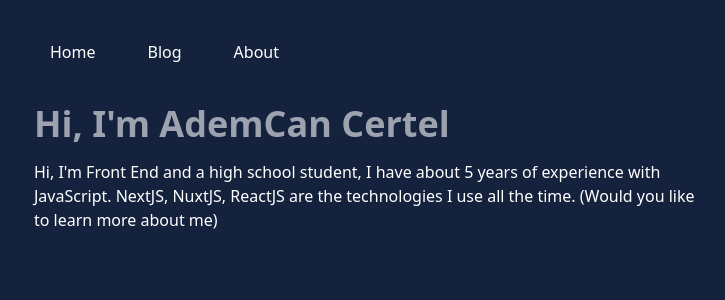
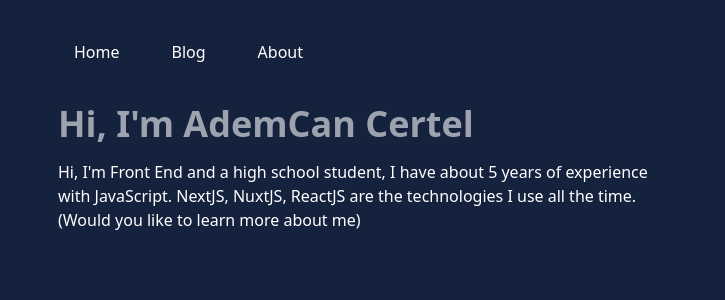
Before and after one commit to AdemCanCertel-zz/website, a Next.js app: page / in a window 1280 px wide. Shown: the top 300 px of the page, without its empty margins (270-995 px from the left). Built offline with nearby package versions, Linux system fonts and the light colour scheme.

Commit message:
update ✨

```diff
--- /dev/null
+++ b/next-medx.json
@@ -0,0 +1,8 @@
+{
+    "post": {
+      "contentPath": "content",
+      "basePath": "src/pages/blog",
+      "sortBy": "date",
+      "sortOrder": "desc"
+    }
+  }
--- a/package.json
+++ b/package.json
@@ -17,6 +17,7 @@
   },
   "dependencies": {
     "next": "^11.1.2",
+    "next-mdx": "^0.6.1",
     "react": "^17.0.2",
     "react-dom": "^17.0.2"
   },
--- a/src/assets/css/global.css
+++ b/src/assets/css/global.css
@@ -3,7 +3,7 @@
 @tailwind utilities;
 
 @layer components {
-    .header-container {
-        @apply max-w-2xl mx-auto
+    .full-container {
+        @apply max-w-2xl mx-auto px-6
     }
 }
--- a/src/components/Header/Header.jsx
+++ b/src/components/Header/Header.jsx
@@ -2,7 +2,7 @@ import Link from 'next/link'
 
 export default function Header() {
     return (
-        <header className="header-container py-10">
+        <header className="full-container py-10">
             <nav className="space-x-5">
                 <Link href="/">
                     <a className="hover:bg-gray-400 p-4	px-4 py-4 rounded-lg">Home</a>
--- /dev/null
+++ b/src/components/Social.jsx
@@ -0,0 +1,19 @@
+function Button({ href, green }) {
+    return (
+        <a
+            href={href}
+            blank
+            className="flex items-center p-3 text-white rounded-md"
+        >
+            {green}
+        </a>
+    )
+}
+
+export default function Social() {
+    return (
+       <div>
+
+       </div>
+    )
+}
--- /dev/null
+++ b/src/components/Tech.jsx
@@ -0,0 +1,7 @@
+export default function Tech() {
+    return(
+        <div>
+
+        </div>
+    )
+}
--- /dev/null
+++ b/src/content/text.md
@@ -0,0 +1 @@
+# Hello WorlD!
--- /dev/null
+++ b/src/pages/about.jsx
@@ -0,0 +1,5 @@
+export default function AboutPage() {
+    return (
+        <div>Hello, world!</div>
+    )
+}
--- a/src/pages/blog.jsx
+++ b/src/pages/blog.jsx
@@ -1,7 +1,17 @@
-export default function BlogPage() {
+import { getAllNodes } from "next-mdx/server"
+
+function BlogPage() {
     return (
-        <div className="max-w-2xl mx-auto">
-
-        </div>
+        <h1>Hello ,wrodl1</h1>
     )
 }
+
+export async function getStaticProps() {
+    return {
+      props: {
+        posts: await getAllNodes("post"),
+      },
+    }
+  }
+
+export default BlogPage
--- a/src/pages/index.jsx
+++ b/src/pages/index.jsx
@@ -1,16 +1,24 @@
 import Link from 'next/link';
+import Social from '../components/Social';
+import Tech from '../components/Tech';
 
 export default function HomePage() {
     return  (
-        <div className="max-w-2xl mx-auto">
+        <main>
+        <div className="full-container">
             <div className="space-y-4">
             <h1 className="text-4xl font-extrabold text-gray-400"><Link href="/">Hi, I'm AdemCan Certel</Link></h1>
             <p className="mt-5 font-medium">
                 Hi, I'm Front End and a high school student,
                 I have about 5 years of experience with JavaScript.
-                NextJS, NuxtJS, ReactJS are the technologies I use all the time. <Link href="/">(Would you like to learn more about me)</Link>
+                NextJS, NuxtJS, ReactJS are the technologies I use all the time. <Link href="/about">(Would you like to learn more about me)</Link>
             </p>
             </div>
         </div>
+
+        <div className="full-container mt-10">
+            <Tech/>
+        </div>
+        </main>
     )
 }
```
Also changed, not shown: 1 other file (tests, documents, lock files or other folders).
